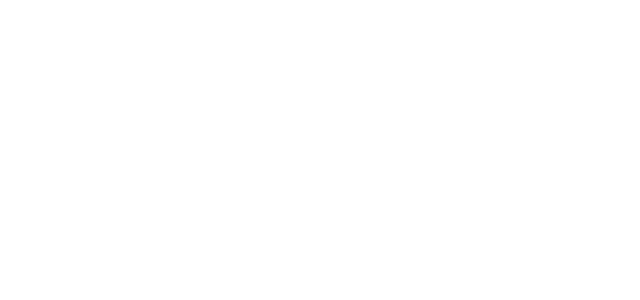
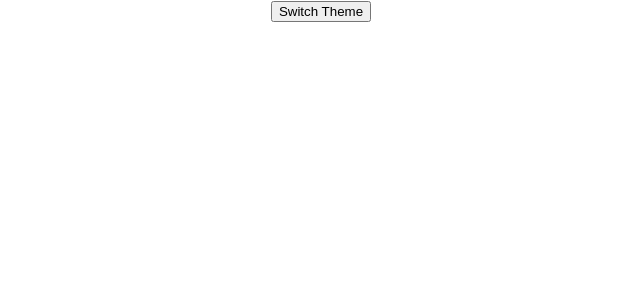
Before and after one commit to alminaildirar/React-TodoApp, a React (Create React App) app: page / in a window 1280 px wide. Shown: the top 300 px of the page, without its empty margins (319-959 px from the left). Built offline with nearby package versions, Linux system fonts and the light colour scheme.

Commit message:
theme switch context added

```diff
--- a/src/App.css
+++ b/src/App.css
@@ -1,38 +1,11 @@
-.App {
+.app {
   text-align: center;
+  height: 100vh;
 }
 
-.App-logo {
-  height: 40vmin;
-  pointer-events: none;
+.app.dark{
+  height: 100vh;
+  text-align: center;
+  color: white;
+  background-color: black;
 }
-
-@media (prefers-reduced-motion: no-preference) {
-  .App-logo {
-    animation: App-logo-spin infinite 20s linear;
-  }
-}
-
-.App-header {
-  background-color: #282c34;
-  min-height: 100vh;
-  display: flex;
-  flex-direction: column;
-  align-items: center;
-  justify-content: center;
-  font-size: calc(10px + 2vmin);
-  color: white;
-}
-
-.App-link {
-  color: #61dafb;
-}
-
-@keyframes App-logo-spin {
-  from {
-    transform: rotate(0deg);
-  }
-  to {
-    transform: rotate(360deg);
-  }
-}
--- a/src/App.js
+++ b/src/App.js
@@ -1,9 +1,12 @@
-import './App.css';
+import "./App.css";
+import Container from "./components/Container";
+import { ThemeProvider } from "./context/ThemeContext";
 
 function App() {
   return (
-    <div className="App">
-    </div>
+    <ThemeProvider>
+      <Container />
+    </ThemeProvider>
   );
 }
 
--- /dev/null
+++ b/src/components/Container.jsx
@@ -0,0 +1,14 @@
+import React from "react";
+import { useTheme } from "../context/ThemeContext";
+import ThemeSwitchButton from "./ThemeSwitchButton";
+
+const Container = () => {
+  const { theme } = useTheme();
+  return (
+    <div className={`app ${theme}`}>
+      <ThemeSwitchButton />
+    </div>
+  );
+};
+
+export default Container;
--- /dev/null
+++ b/src/components/ThemeSwitchButton.jsx
@@ -0,0 +1,11 @@
+import React from 'react'
+import { useTheme } from '../context/ThemeContext'
+
+const ThemeSwitchButton = () => {
+    const {theme, setTheme} = useTheme()
+  return (
+    <div><button onClick={() => setTheme(theme === 'dark' ? 'light' : 'dark')}>Switch Theme</button></div>
+  )
+}
+
+export default ThemeSwitchButton;
--- /dev/null
+++ b/src/context/ThemeContext.jsx
@@ -0,0 +1,22 @@
+import React, { createContext, useState, useEffect, useContext } from "react";
+
+const ThemeContext = createContext();
+
+export const ThemeProvider = ({ children }) => {
+  const [theme, setTheme] = useState(localStorage.getItem("theme" || "light"));
+
+  useEffect(() => {
+    localStorage.setItem("theme", theme);
+  }, [theme]);
+
+  const values = {
+    theme,
+    setTheme,
+  };
+
+  return (
+    <ThemeContext.Provider value={values}>{children}</ThemeContext.Provider>
+  );
+};
+
+export const useTheme = () => useContext(ThemeContext);
```
